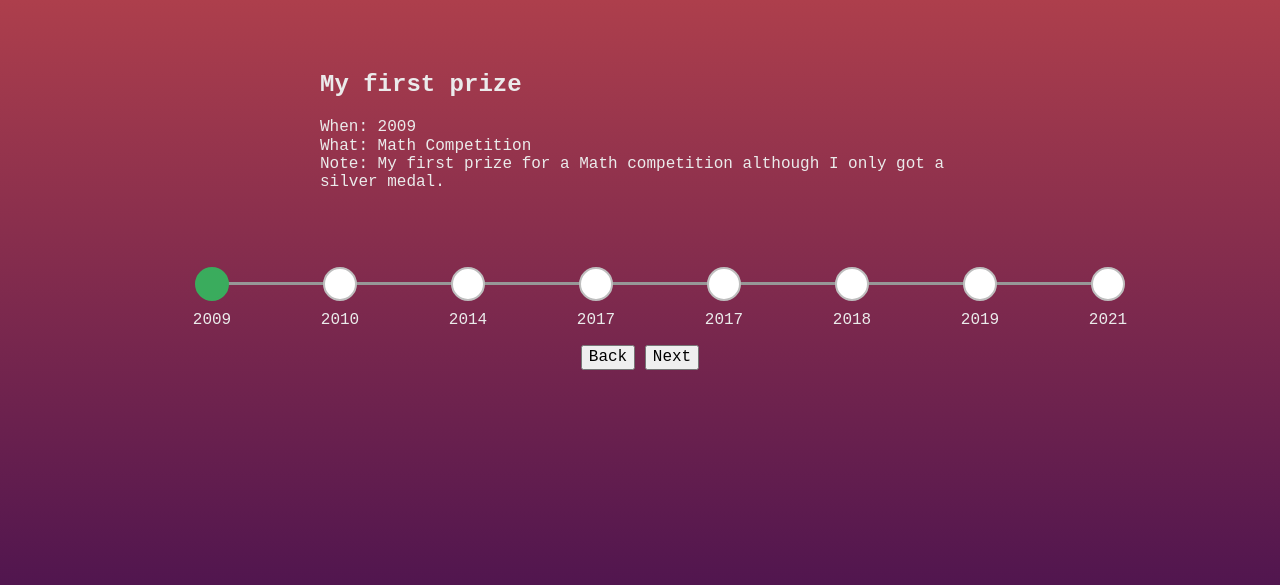
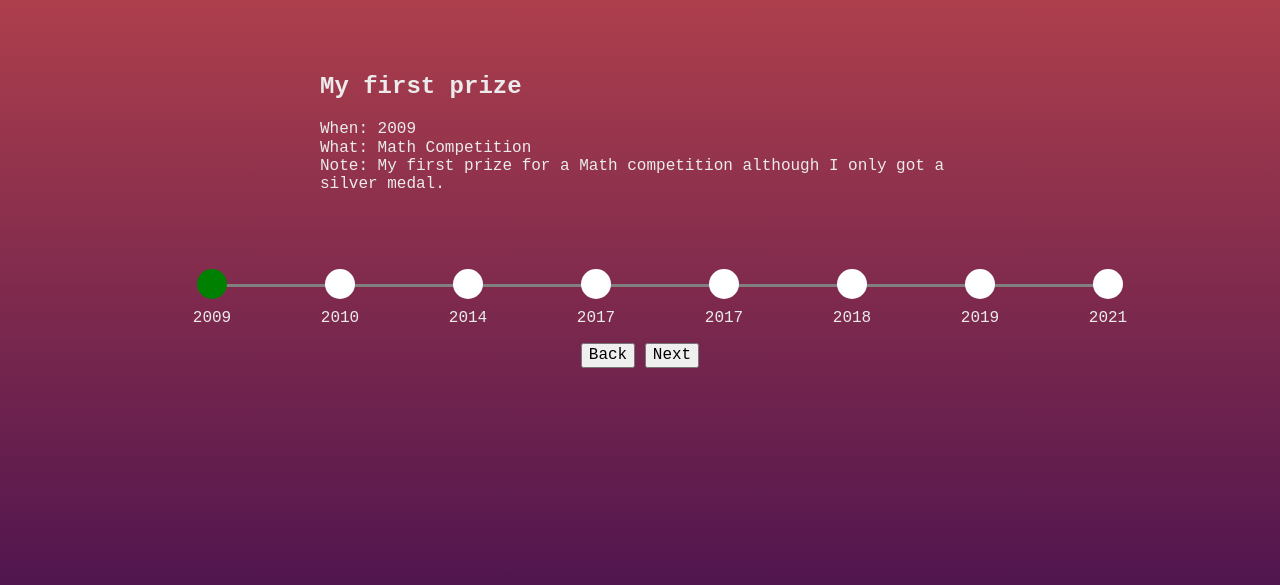
Before and after one commit to hodangkhoinguyen/des157b, a plain HTML site: page studio2/index.html in a window 1280 px wide. Both pictures are taken after a click on the button "Next". Shown: the part 177-762 px from the top of the page. Drawn offline with nearby package versions, Linux system fonts and the light colour scheme.

Commit message:
fix color

```diff
--- a/studio2/styles.css
+++ b/studio2/styles.css
@@ -80,13 +80,11 @@ header {
     content: "";
     width: 30px;
     height: 30px;
-    border: 2px solid #bebebe;
     display: block;
     margin: 0 auto 10px auto;
     border-radius: 50%;
     line-height: 27px;
     background-color: white;
-    color: #bebebe;
     text-align: center;
     font-weight: bold;
 }
@@ -96,7 +94,7 @@ header {
     position: absolute;
     width:100%;
     height: 3px;
-    background: #979797;
+    background: grey;
     top: 15px;
     left: -50%;
     z-index: -1;
@@ -107,13 +105,13 @@ header {
 }
 
 #milestones li.active::after{
-    background: #3aac5d;
+    background: green;
     transition: all 0.5s;
 }
 
 #milestones li.active::before{
-    border-color: #3aac5d;
-    background: #3aac5d;
+    border-color: green;
+    background: green;
     color: white
 }
 
```
